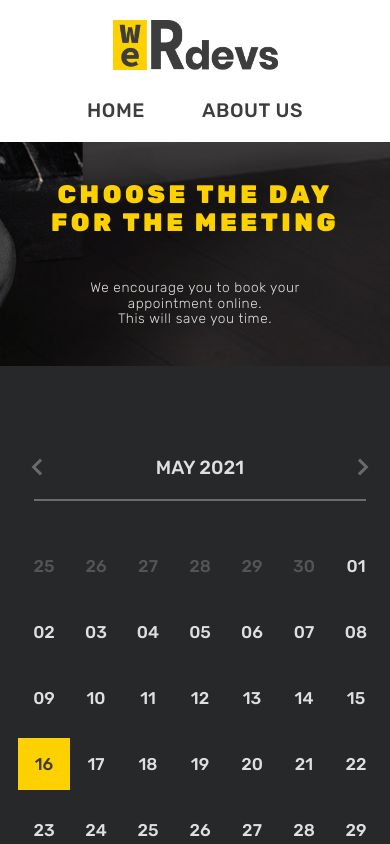
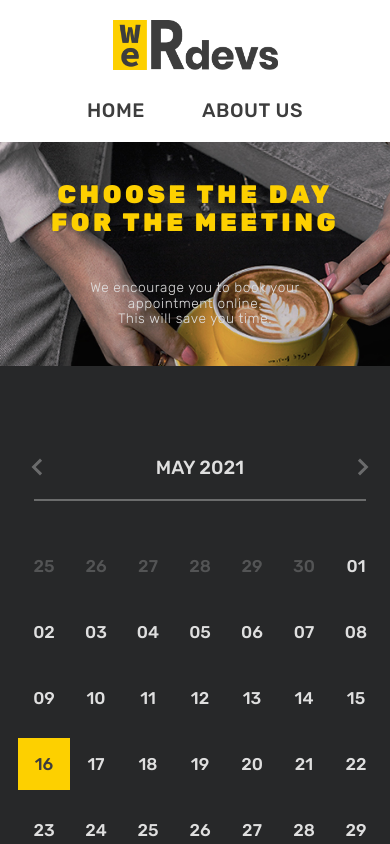
Before and after one commit to hamster726/werdevs-studio-task, a Next.js app: page / in a window 390 px wide. Shown: the top 844 px of the page. Built offline with nearby package versions, Linux system fonts and the light colour scheme.

Commit message:
removed console.log + updated comments + prettier

```diff
--- a/styles/blocks/_media.scss
+++ b/styles/blocks/_media.scss
@@ -3,6 +3,8 @@
 
   .main {
     flex-direction: column;
+    background: url("/img/background.png") 0/cover no-repeat;
+
 
     &__text-container {
       width: initial;
```
